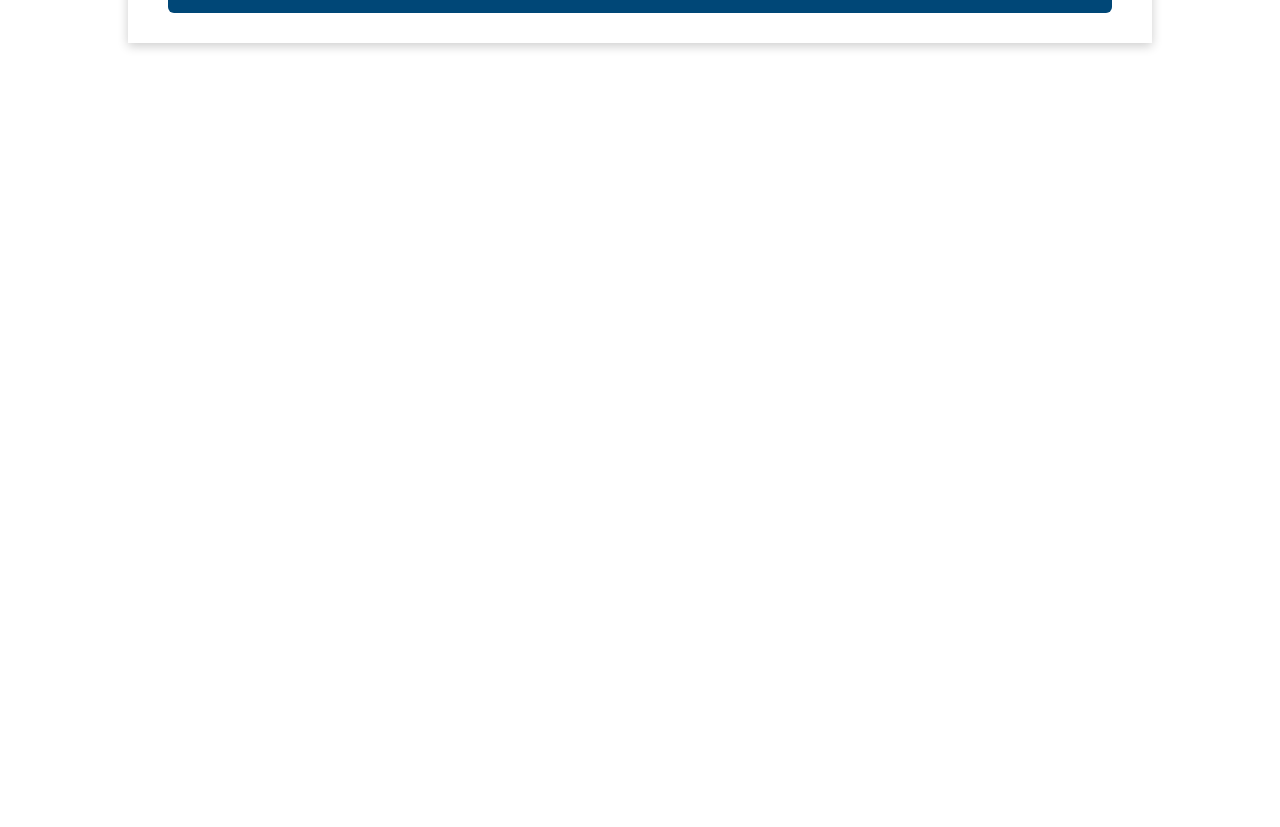
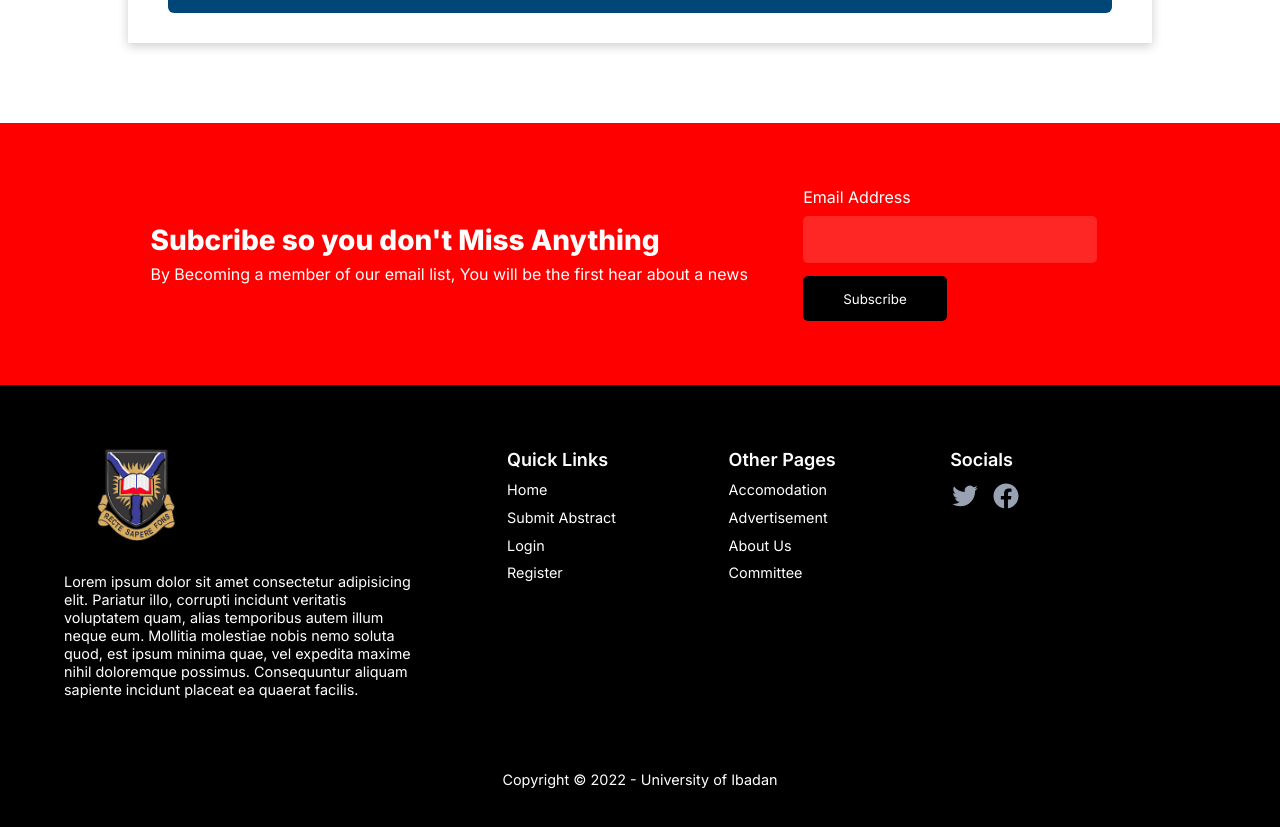
Before and after one commit to University-Of-Ibadan-Conference-Project/FrontEnd, a React (Create React App) app: page /register in a window 1280 px wide. Shown: the part 1183-2010 px from the top of the page. Before the commit the page ends 1258 px from the top, so only its background shows below. Built offline with nearby package versions, Linux system fonts and the light colour scheme.

Commit message:
feat: added footer and fixes

```diff
--- a/package.json
+++ b/package.json
@@ -10,6 +10,7 @@
     "react": "^18.2.0",
     "react-dom": "^18.2.0",
     "react-helmet": "^6.1.0",
+    "react-icons": "^4.7.1",
     "react-router-dom": "^6.4.5",
     "react-scripts": "5.0.1",
     "sass": "^1.56.1",
--- a/src/App.js
+++ b/src/App.js
@@ -9,6 +9,7 @@ import Advertisement from "./pages/Advertisement";
 import AboutUs from "./pages/About-Us";
 import Login from "./pages/Login";
 import Register from "./pages/Register";
+import Footer from "./components/Footer/Footer";
 
 const App = () => {
   const location = useLocation();
@@ -34,6 +35,7 @@ const App = () => {
         <Route element={<Login />} path="/login" />
         <Route element={<Register />} path="/register" />
       </Routes>
+      <Footer />
     </>
   );
 };
--- /dev/null
+++ b/src/components/Footer/Footer.js
@@ -0,0 +1,86 @@
+import { RiFacebookCircleFill, RiTwitterFill } from "react-icons/ri";
+import { Link } from "react-router-dom";
+import styles from "./../../sass/components/Footer.module.scss";
+import logo from "./../../assets/img/v2-logo.png";
+import Subscribe from "../Subscribe/Subscribe";
+
+export default function Footer() {
+  return (
+    <>
+      <Subscribe />
+      <div className={styles.Footer}>
+        <div className={styles.FooterData}>
+          <div>
+            <img src={logo} alt="logo" />
+            <p>
+              Lorem ipsum dolor sit amet consectetur adipisicing elit. Pariatur
+              illo, corrupti incidunt veritatis voluptatem quam, alias
+              temporibus autem illum neque eum. Mollitia molestiae nobis nemo
+              soluta quod, est ipsum minima quae, vel expedita maxime nihil
+              doloremque possimus. Consequuntur aliquam sapiente incidunt
+              placeat ea quaerat facilis.
+            </p>
+          </div>
+          <div>
+            <h2>Quick Links</h2>
+            <ul>
+              <li>
+                <Link to="/">Home</Link>
+              </li>
+              <li>
+                <Link to="/submit-abstract">Submit Abstract</Link>
+              </li>
+              <li>
+                <Link to="/login">Login</Link>
+              </li>
+              <li>
+                <Link to="/register">Register</Link>
+              </li>
+            </ul>
+          </div>
+          <div>
+            <h2>Other Pages</h2>
+            <ul>
+              <li>
+                <Link to="/accomodation">Accomodation</Link>
+              </li>
+              <li>
+                <Link to="/advertisement">Advertisement</Link>
+              </li>
+              <li>
+                <Link to="/about-us">About Us</Link>
+              </li>
+              <li>
+                <Link to="/committee">Committee</Link>
+              </li>
+            </ul>
+          </div>
+          <div>
+            <h2>Socials</h2>
+            <a href="https://twitter.com/" target="_blank" rel="noreferrer">
+              <RiTwitterFill
+                size={30}
+                fill="#98A2B3"
+                className={styles.FooterIcon}
+              />
+            </a>
+            <a
+              href="https://web.facebook.com/"
+              target="_blank"
+              rel="noreferrer"
+            >
+              <RiFacebookCircleFill
+                size={30}
+                fill="#98A2B3"
+                className={styles.FooterIcon}
+              />
+            </a>
+          </div>
+        </div>
+        <span className={styles.FooterCopyRight}>
+          Copyright &copy; {new Date().getFullYear()} - University of Ibadan
+        </span>
+      </div>
+    </>
+  );
+}
--- /dev/null
+++ b/src/components/Subscribe/Subscribe.js
@@ -0,0 +1,39 @@
+import { useState } from "react";
+import styles from "./../../sass/components/Subscribe.module.scss";
+
+export default function Subscribe() {
+  const [email, setEmail] = useState("");
+
+  const emailSubmissionHandler = (e) => {
+    e.preventDefault();
+    console.log(email);
+  };
+
+  return (
+    <div className={styles.Subscribe}>
+      <div className={styles.SubscribeContent}>
+        <div className={styles.SubscribeHeader}>
+          <h2>Subcribe so you don&apos;t Miss Anything</h2>
+          <span>
+            By Becoming a member of our email list, You will be the first hear
+            about a news
+          </span>
+        </div>
+        <form
+          onSubmit={emailSubmissionHandler}
+          className={styles.SubscribeForm}
+        >
+          <label htmlFor="email">Email Address</label>
+          <input
+            type={"email"}
+            value={email}
+            onChange={(e) => setEmail(e.target.value)}
+          />
+          <button className={styles.Button} type="submit">
+            Subscribe
+          </button>
+        </form>
+      </div>
+    </div>
+  );
+}
--- a/src/sass/components/Countdown.module.scss
+++ b/src/sass/components/Countdown.module.scss
@@ -9,7 +9,7 @@
 }
 
 .TimeCard {
-  color: #e4212a;
+  color: #ffffff;
   display: flex;
   flex-direction: column;
   align-items: center;
--- /dev/null
+++ b/src/sass/components/Footer.module.scss
@@ -0,0 +1,84 @@
+.Footer {
+  padding: 4em 0;
+  background-color: black;
+  color: #ffffff;
+
+  &Data {
+    display: grid;
+    grid-template-columns: 2fr 1fr 1fr 1.2fr;
+    margin: auto;
+    width: 90%;
+    max-width: 1440px;
+
+    div {
+      img {
+        width: 10em;
+      }
+
+      font-size: 0.9em;
+      h2,
+      ul,
+      p {
+        margin: 0;
+      }
+
+      h2 {
+        font-size: 1.25em;
+        font-weight: 600;
+      }
+
+      ul {
+        list-style-type: none;
+        padding-inline-start: 0;
+
+        li {
+          margin: 0.75em 0;
+
+          a {
+            color: #ffffff;
+            text-decoration: none;
+          }
+        }
+      }
+
+      &:nth-of-type(1) {
+        p {
+          width: 80%;
+          margin-top: 2em;
+          line-height: 1.25;
+        }
+      }
+
+      .FooterIcon {
+        margin: 0.75em;
+
+        &:nth-of-type(1) {
+          margin-left: 0;
+        }
+      }
+    }
+
+    @media screen and (max-width: 768px) {
+      grid-template-columns: 1fr 1fr;
+      gap: 2em 0em;
+
+      div {
+        &:nth-of-type(1) {
+          grid-column: 1/3;
+          text-align: center;
+
+          p {
+            width: 100%;
+          }
+        }
+      }
+    }
+  }
+
+  &CopyRight {
+    display: block;
+    text-align: center;
+    font-size: 0.9em;
+    margin: 5em auto 0;
+  }
+}
--- /dev/null
+++ b/src/sass/components/Subscribe.module.scss
@@ -0,0 +1,73 @@
+.Subscribe {
+  background-color: red;
+  padding: 4em 6em;
+  margin-top: 5em;
+
+  &Content {
+    color: white;
+    display: flex;
+    align-items: center;
+    justify-content: space-between;
+    margin: auto;
+    width: 90%;
+    max-width: 1440px;
+  }
+
+  &Header {
+    flex: 2;
+
+    h2 {
+      margin: 0;
+      margin-bottom: 0.25em;
+      font-size: 1.75em;
+    }
+  }
+
+  &Form {
+    flex: 1;
+
+    input {
+      display: block;
+      outline: none;
+      border: none;
+      background-color: rgba($color: #ffffff, $alpha: 0.15);
+      border-radius: 5px;
+      width: 90%;
+      font-size: 1.1em;
+      color: white;
+      padding: 0.75em;
+      margin: 0.5em 0 0.75em;
+    }
+  }
+
+  @media screen and (max-width: 768px) {
+    padding: 3em 0;
+
+    &Content {
+      flex-direction: column;
+      width: 90%;
+      max-width: 90%;
+    }
+
+    &Header {
+      h2 {
+        font-size: 1.5em;
+      }
+    }
+
+    &Form {
+      width: 100%;
+      margin-top: 2em;
+    }
+  }
+}
+
+.Button {
+  outline: none;
+  border: none;
+  border-radius: 5px;
+  color: white;
+  background-color: black;
+  height: 45px;
+  padding: 0 3em;
+}
```
Also changed, not shown: 1 other file (tests, documents, lock files or other folders).
